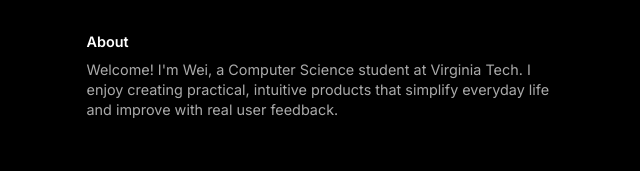
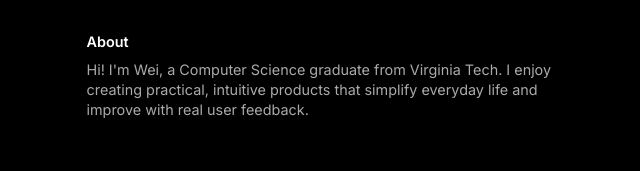
Before and after one commit to weiqlu/weiqlu-portfolio, a React (Vite) app in the folder client/: page / in a window 1280 px wide. Shown: the part 239-410 px from the top of the page, without its empty margins (320-960 px from the left). Built offline with nearby package versions, Linux system fonts and the light colour scheme.

Commit message:
updated profile for graduation

```diff
--- a/client/src/components/Profile.jsx
+++ b/client/src/components/Profile.jsx
@@ -81,7 +81,7 @@ const Profile = () => {
             </Typography>
             <Typography variant="body1">
               {
-                "Welcome! I'm Wei, a Computer Science student at Virginia Tech. I enjoy creating practical, intuitive products that simplify everyday life and improve with real user feedback."
+                "Hi! I'm Wei, a Computer Science graduate from Virginia Tech. I enjoy creating practical, intuitive products that simplify everyday life and improve with real user feedback."
               }
             </Typography>
           </Box>
```
